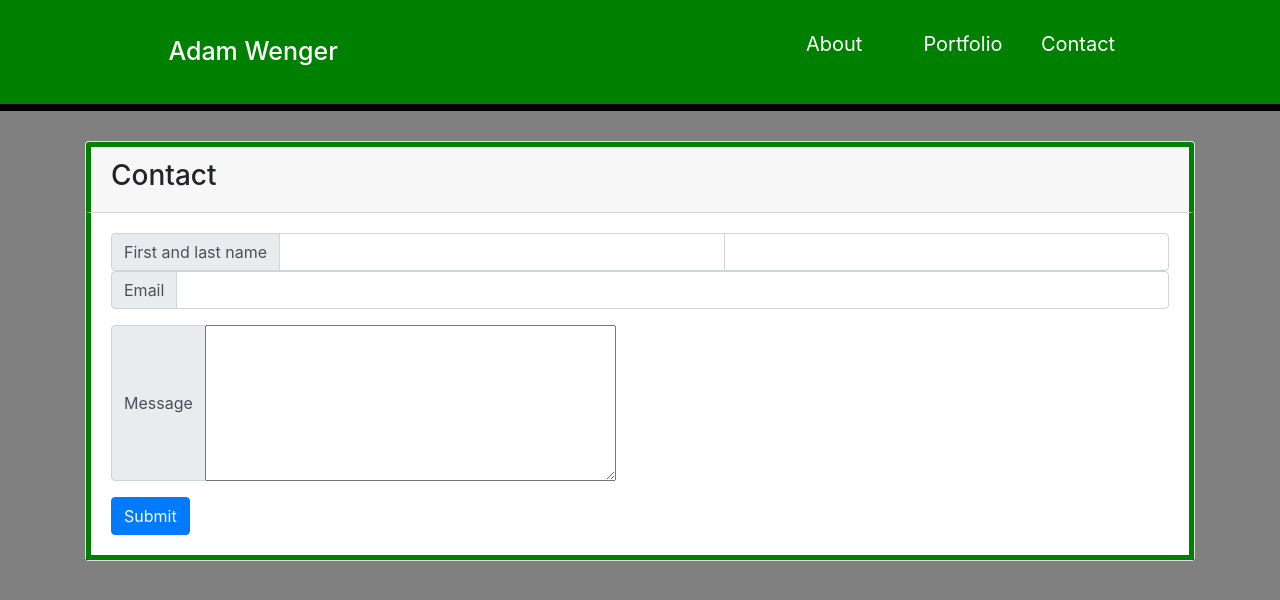
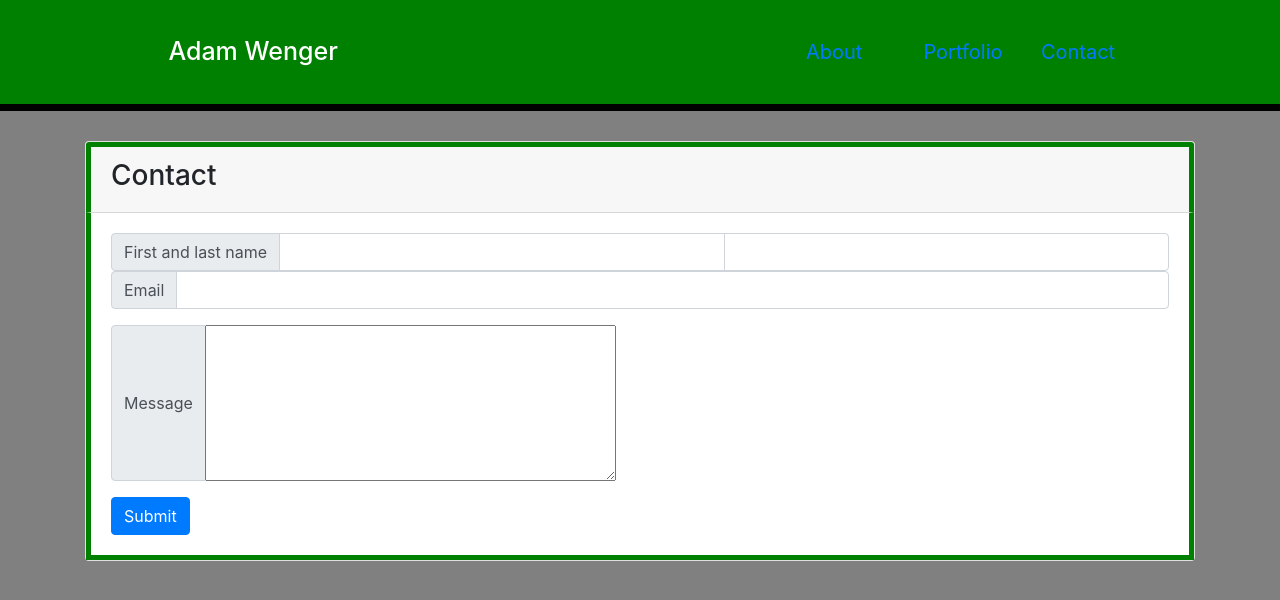
Before and after one commit to adamwenger44/react_portfolio.github.io, a React (Create React App) app: page /Contact in a window 1280 px wide. Shown: the top 600 px of the page. Built offline with nearby package versions, Linux system fonts and the light colour scheme.

Commit message:
can click between pages

```diff
--- a/src/components/navbar/navbar.js
+++ b/src/components/navbar/navbar.js
@@ -1,6 +1,7 @@
 import React from "react";
 import "../../App.css";
 import 'bootstrap/dist/css/bootstrap.min.css';
+import { Link } from "react-router-dom";
 
 
 const mainPage = () => {
@@ -15,13 +16,13 @@ const mainPage = () => {
 
                 </div>
                 <div className="col-md-1">
-                    <p>About</p>
+                    <Link to="/About">About</Link>
                 </div>
                 <div className="col-md-1">
-                    <p>Portfolio</p>
+                <Link to="/Portfolio">Portfolio</Link>
                 </div>
                 <div className="col-md-1">
-                    <p>Contact</p>
+                <Link to="/Contact">Contact</Link>
                 </div>
                 <div className="col-md-1"></div>
             </nav>
```
